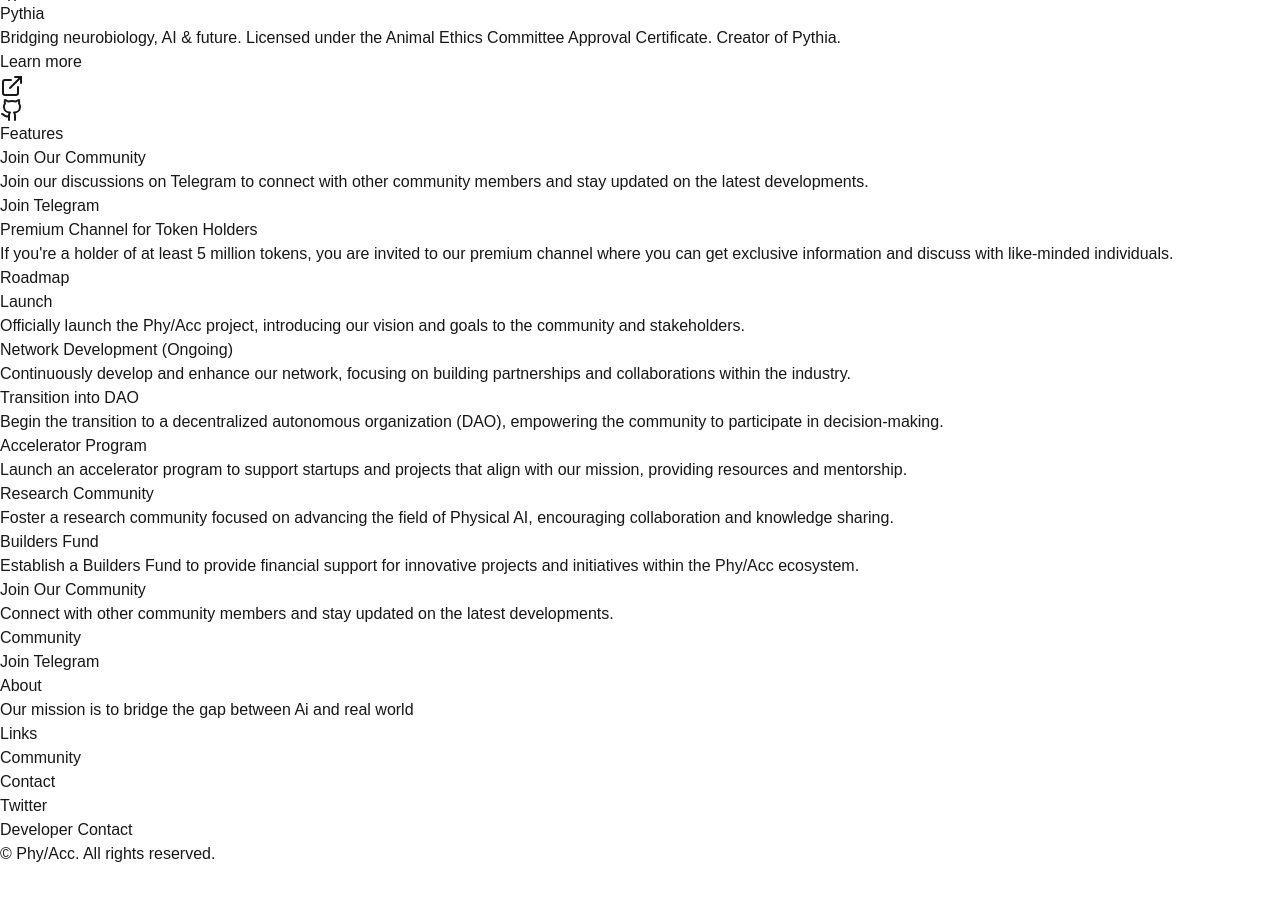
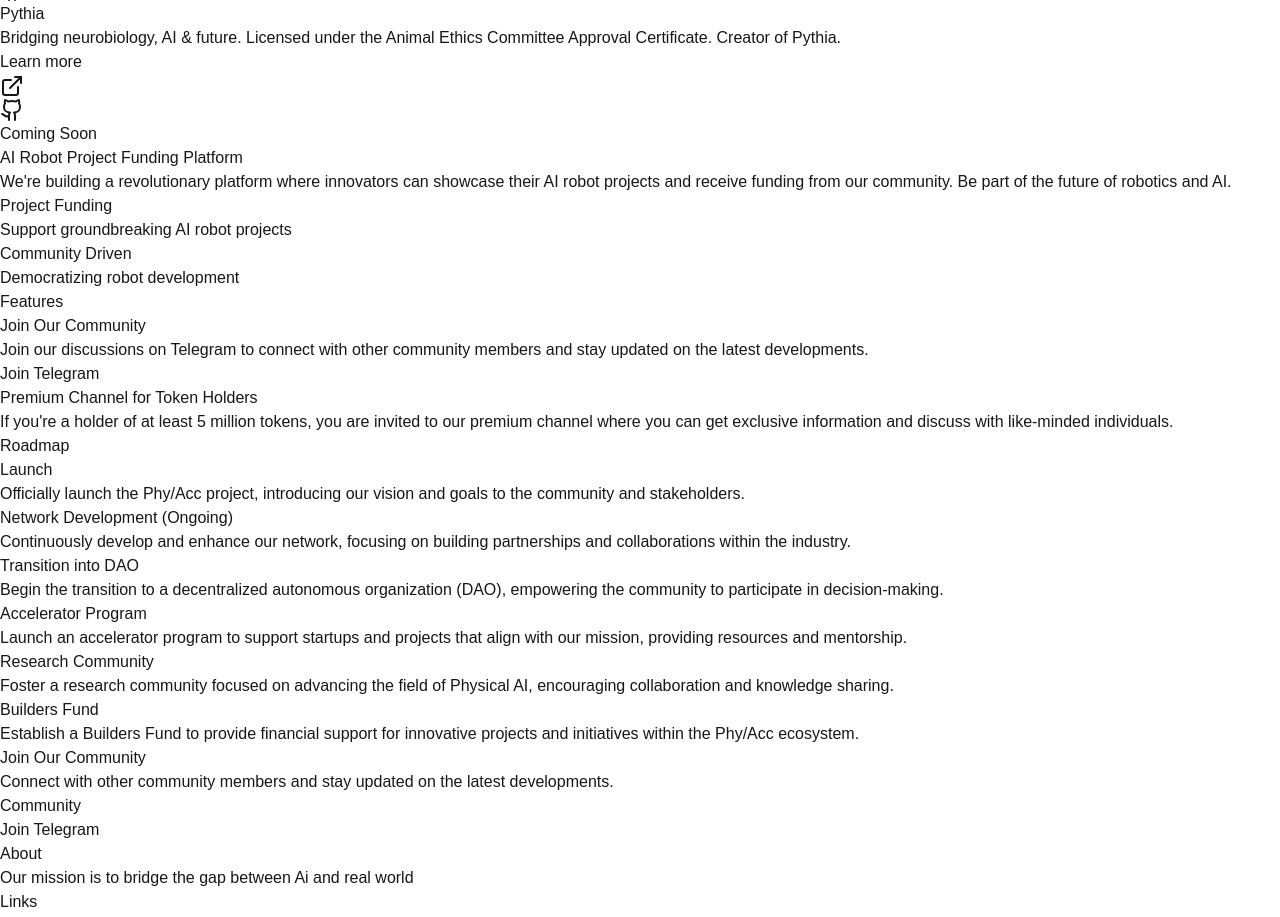
Before and after one commit to MatevzKlancar/phyacc, a Next.js app: page / in a window 1280 px wide. Shown: the part 1301-2218 px from the top of the page. Before the commit the page ends 2167 px from the top, so only its background shows below. Built offline with nearby package versions, Linux system fonts and the light colour scheme; grey boxes are pictures that could not be loaded.

Commit message:
Added a coming soon field

```diff
--- a/src/app/page.tsx
+++ b/src/app/page.tsx
@@ -346,6 +346,49 @@
           </div>
         </section>
 
+        {/* Coming Soon - Funding Platform */}
+        <section className="py-16 md:py-24">
+          <div className="max-w-7xl mx-auto px-4">
+            <div className="relative overflow-hidden rounded-2xl bg-gradient-to-r from-blue-600 to-cyan-500 p-8 md:p-12">
+              <div className="absolute inset-0 backdrop-blur-sm bg-white/10"></div>
+              <div className="relative z-10">
+                <div className="inline-block px-4 py-1 mb-4 rounded-full bg-white/20 backdrop-blur-md">
+                  <span className="text-white font-semibold">Coming Soon</span>
+                </div>
+                <h2 className="text-3xl md:text-4xl font-bold text-white mb-4">
+                  AI Robot Project Funding Platform
+                </h2>
+                <p className="text-white/90 text-lg mb-6 max-w-2xl">
+                  We're building a revolutionary platform where innovators can
+                  showcase their AI robot projects and receive funding from our
+                  community. Be part of the future of robotics and AI.
+                </p>
+                <div className="flex flex-wrap gap-4">
+                  <div className="bg-white/10 backdrop-blur-md rounded-lg p-4 flex items-center">
+                    <div className="text-white">
+                      <div className="font-semibold">Project Funding</div>
+                      <div className="text-sm text-white/80">
+                        Support groundbreaking AI robot projects
+                      </div>
+                    </div>
+                  </div>
+                  <div className="bg-white/10 backdrop-blur-md rounded-lg p-4 flex items-center">
+                    <div className="text-white">
+                      <div className="font-semibold">Community Driven</div>
+                      <div className="text-sm text-white/80">
+                        Democratizing robot development
+                      </div>
+                    </div>
+                  </div>
+                </div>
+              </div>
+              {/* Abstract geometric shapes for visual interest */}
+              <div className="absolute top-0 right-0 -translate-y-1/4 translate-x-1/4 w-96 h-96 bg-cyan-400/20 rounded-full blur-3xl"></div>
+              <div className="absolute bottom-0 left-0 translate-y-1/4 -translate-x-1/4 w-96 h-96 bg-blue-400/20 rounded-full blur-3xl"></div>
+            </div>
+          </div>
+        </section>
+
         {/* Features Section */}
         <section id="features" className="py-16 md:py-24 bg-gray-100">
           <div className="max-w-7xl mx-auto px-4">
```
